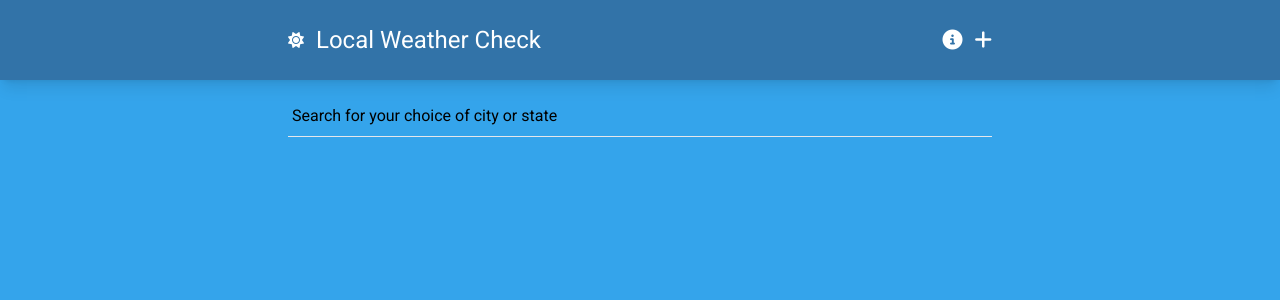
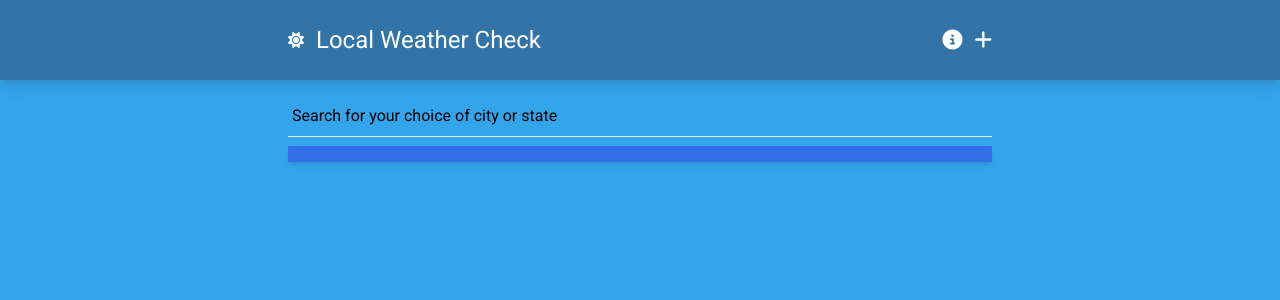
Before and after one commit to Fatimah1403/sba_322_weather_app_vue, a Vue app: page / in a window 1280 px wide. Shown: the top 300 px of the page. Built offline with nearby package versions, Linux system fonts and the light colour scheme.

Commit message:
Changes made to d files

```diff
--- a/src/views/HomeView.vue
+++ b/src/views/HomeView.vue
@@ -9,6 +9,17 @@
                 class="py-2 px-1 w-full bg-transparent border-b focus:border-weather-secondary focus:outline-none focus:shadow-[0px_1px_0_0_#004E71]"
                 style="--placeholder-color: black;"
             />
+            <ul
+                class="absolute bg-weather-secondary text-white
+                w-full shadow-md py-2 px-1 top-[66px]">
+                <li
+                    v-for="searhResult in searchResultsMapbox"
+                    :key="searhResult.id"
+                    class="py-2 cursor-pointer"
+                >
+                {{ searhResult.place_name }}
+                </li>
+            </ul>
         </div>
     </main>
 </template>
@@ -17,6 +28,7 @@
 <script setup>
 import { ref } from "vue";
 import axios from "axios";
+import { preview } from "vite";
 
 
 const searchQuery = ref("")
@@ -39,12 +51,11 @@ const getSearchResults = () => {
                         },
                     }
                 );
-                console.log('Bug');
+                // console.log('Bug');
                 console.log(result.data);
                 searchResultsMapbox.value = result.data.features || [];
                 // console.log(JSON.parse(JSON.stringify(searchResultsMapbox.value)));
-                console.log('Hi:', searchResultsMapbox.value);
-                console.log("here")
+                console.log(searchResultsMapbox.value);
                 return;
             }
             searchResultsMapbox.value = null;
```
Also changed, not shown: jsconfig.json (+24 -5 lines), package.json (+6 -1 lines), 1 other file (tests, documents, lock files or other folders).
